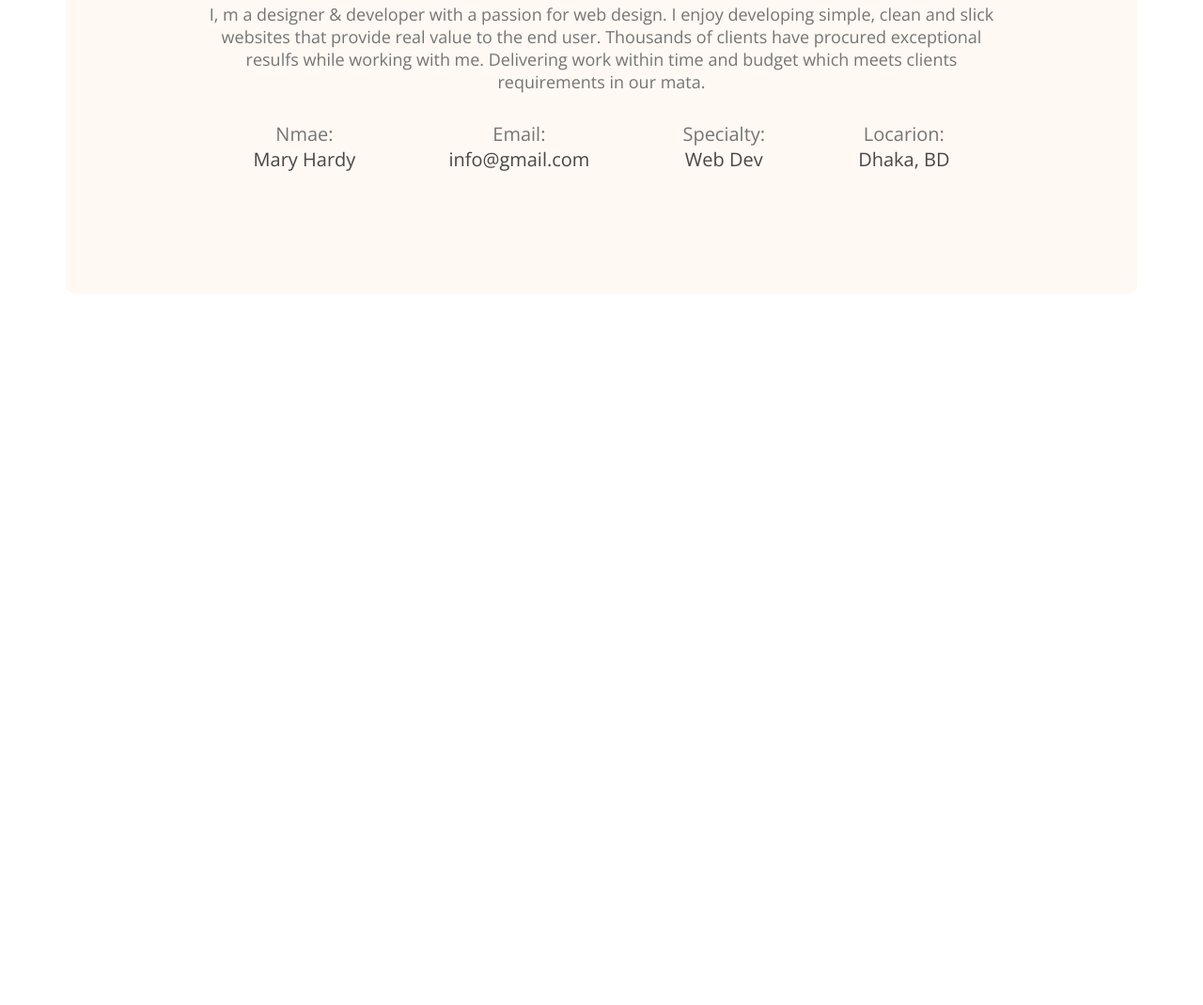
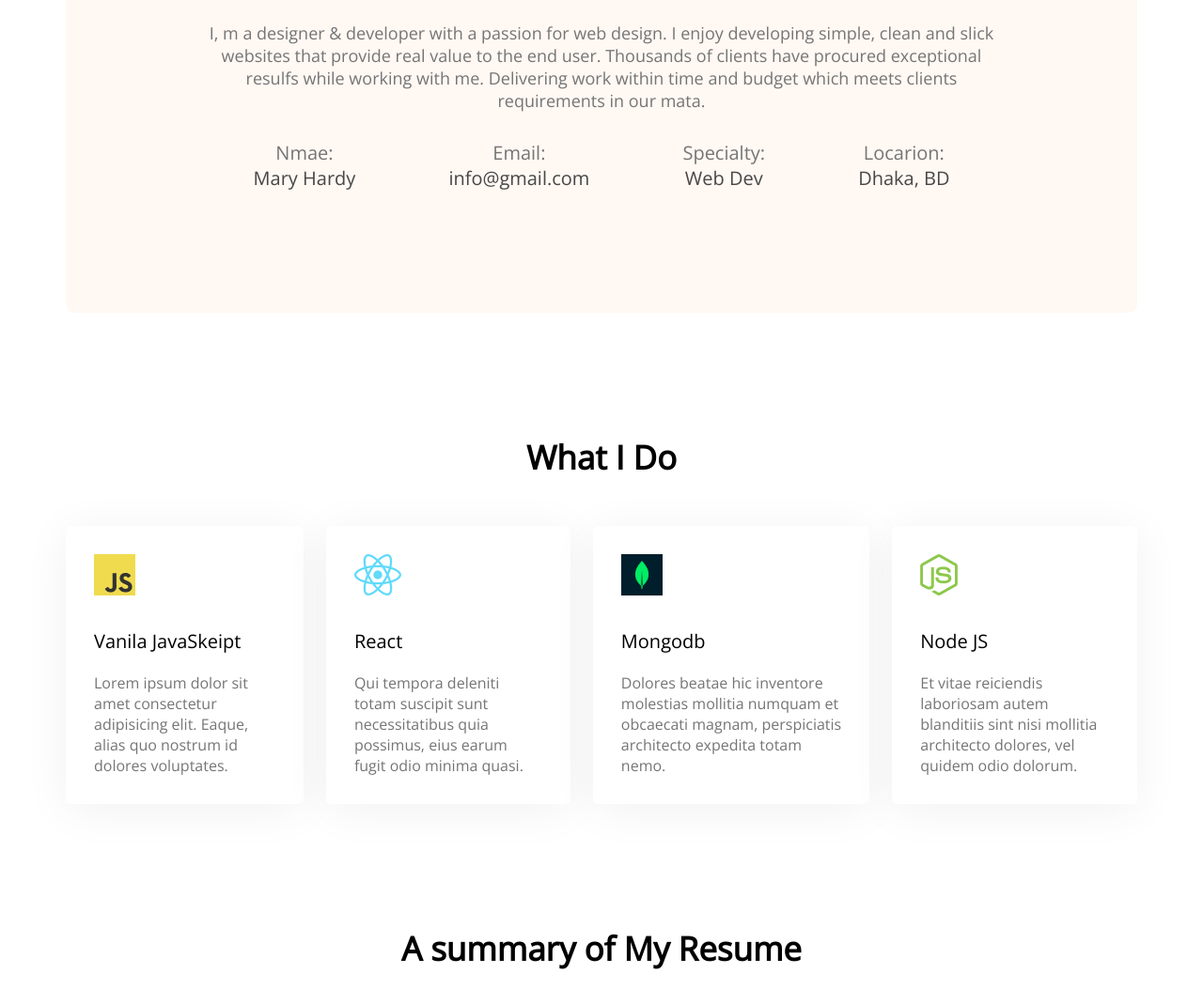
Before and after one commit to shahriarashawon/shawon-portfolio, a plain HTML site: page index.html in a window 1280 px wide. Shown: the part 1174-2244 px from the top of the page at 94% size. Before the commit the page ends 1487 px from the top, so only its background shows below. Drawn offline with nearby package versions, Linux system fonts and the light colour scheme.

Commit message:
added skills content

```diff
--- a/index.html
+++ b/index.html
@@ -54,6 +54,45 @@
                     </div>
             </div>
         </section>
+        <!-- what i do section -->
+
+        <section class="what-i-do">
+            <h3 class="section-title">What I Do</h3>
+            <!-- .skills-container>.skill*4>img+p.skill-title+p.skill-description>lorem15 -->
+            <div class="skills-container">
+                <div class="skill">
+                    <img src="images/icons/js.png" alt="">
+                    <p class="skill-title">Vanila JavaSkeipt</p>
+                    <p class="skill-description">Lorem ipsum dolor sit amet consectetur adipisicing elit. Eaque, alias quo nostrum id dolores voluptates.</p>
+                </div>
+                <div class="skill">
+                    <img src="images/icons/react.png" alt="">
+                    <p class="skill-title">React</p>
+                    <p class="skill-description">Qui tempora deleniti totam suscipit sunt necessitatibus quia possimus, eius earum fugit odio minima quasi.</p>
+                </div>
+                <div class="skill">
+                    <img src="images/icons/mongo.png" alt="">
+                    <p class="skill-title">Mongodb</p>
+                    <p class="skill-description">Dolores beatae hic inventore molestias mollitia numquam et obcaecati magnam, perspiciatis architecto expedita totam nemo.</p>
+                </div>
+                <div class="skill">
+                    <img src="images/icons/nodejs.png" alt="">
+                    <p class="skill-title">Node JS</p>
+                    <p class="skill-description">Et vitae reiciendis laboriosam autem blanditiis sint nisi mollitia architecto dolores, vel quidem odio dolorum.</p>
+                </div>
+            </div>
+        </section>
+
+        <!-- Section Resume -->
+
+        <section class="resume">
+            <h3 class="section-title">A summary of My Resume</h3>
+            <div class="resume-content">
+                <div>
+
+                </div>
+            </div>
+        </section>
     </main>
     <footer>
 
--- a/styles/portfolio.css
+++ b/styles/portfolio.css
@@ -67,22 +67,24 @@ main{
     max-width: 1140px;
     margin: 0 auto;
 }
-
+section{
+    margin-top: 130px;
+}
 
 /* about section title */
 
 .about{
     text-align: center;
-    margin-top: 130px;
     background: #FFF8F3;
     border-radius: 10px;
     padding: 130px 150px;
 }
 
 .section-title{
+    text-align: center;
     font-weight: 700px;
     font-size: 35px;
-    margin-bottom: 30px;
+    margin-bottom: 50px;
 }
 
 .section-description{
@@ -104,3 +106,30 @@ main{
     font-size: 20px;
     color: #474747;
 }
+
+/* what i do style */
+
+
+.skills-container{
+    display: flex;
+    gap: 24px;
+}
+.skill{
+    background: #FFFFFF;
+    box-shadow: 0px 6px 50px rgba(0, 0, 0, 0.06);
+    border-radius: 5px;
+    padding: 30px;
+
+}
+.skill-title{
+    font-weight: 700px;
+    font-size: 20px;
+    margin-top: 30px;
+    margin-bottom: 20px;
+}
+.skill-description{
+    color: #757575;
+
+}
+
+/* Resume styles */
```
